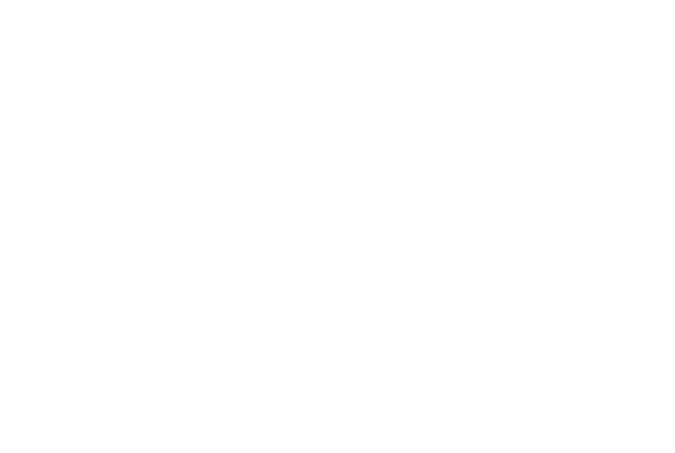
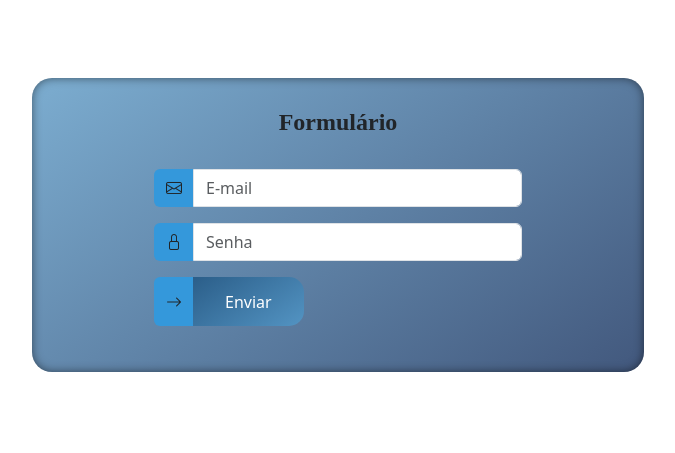
Before and after one commit to ANNY-SOSO/bootstrap-exemplo-de-uso, a plain HTML site: page ex5b-al-fazer-formulario-(ex)/ex5b.html in a window 1280 px wide. Shown: the whole page, without its empty margins (302-977 px from the left). Drawn offline with nearby package versions, Linux system fonts and the light colour scheme.

Commit message:
Atividade concluída
Atividade concluída de revisão de HTML  e CSS

```diff
--- /dev/null
+++ b/cep exercício/index.html
@@ -0,0 +1,102 @@
+<!-- 1ª Digitação (Resolver exercício aqui) -->
+<!DOCTYPE html>
+<html lang="pt-br">
+<head>
+    <meta charset="UTF-8">
+    <meta name="viewport" content="width=device-width, initial-scale=1.0">
+    <title>Exercício 5b</title>
+
+    <!-- Bootstrap CSS -->
+    <link href="https://cdn.jsdelivr.net/npm/bootstrap@5.3.0/dist/css/bootstrap.min.css" rel="stylesheet">
+
+    <!-- Bootstrap ícones -->
+    <link rel="stylesheet" href="https://cdn.jsdelivr.net/npm/bootstrap-icons@1.11.3/font/bootstrap-icons.css">
+
+    <!-- CSS customizado -->
+    <link rel="stylesheet" href="style.css">
+
+</head>
+<body>
+        <div class="container">
+
+            <header>
+                <h1>Busca de Endereço</h1>
+            </header>
+
+            <!-- Inicio do formulário -->
+            <form method="get" action=".">
+                <label>CEP:
+                <input name="cep" type="text" id="cep" value="" size="10" maxlength="9"
+                    onblur="pesquisacep(this.value);" /></label><br />
+                <label>RUA:
+                <input name="rua" type="text" id="rua" size="60" /></label><br />
+                <label>CIDADE:
+                <input name="cidade" type="text" id="cidade" size="40" /></label><br />
+            </form>
+        </div>
+    </body>
+
+    <!-- Adicionando Javascript -->
+    <script>
+
+        function limpa_formulário_cep() {
+                //Limpa valores do formulário de cep.
+                document.getElementById('rua').value=("");
+                document.getElementById('cidade').value=("");
+        }
+
+        function meu_callback(conteudo) {
+            if (!("erro" in conteudo)) {
+                //Atualiza os campos com os valores.
+                document.getElementById('rua').value=(conteudo.logradouro);
+                document.getElementById('cidade').value=(conteudo.localidade);
+            } //end if.
+            else {
+                //CEP não Encontrado.
+                limpa_formulário_cep();
+                alert("Cep não encontrado");
+            }
+        }
+
+        function pesquisacep(valor) {
+
+            //Nova variável "cep" somente com dígitos.
+            var cep = valor.replace(/\D/g, '');
+
+            //Verifica se campo cep possui valor informado.
+            if (cep != "") {
+
+                //Expressão regular para validar o CEP.
+                var validacep = /^[0-9]{8}$/;
+
+                //Valida o formato do CEP.
+                if(validacep.test(cep)) {
+
+                    //Preenche os campos com "..." enquanto consulta webservice.
+                    document.getElementById('rua').value="...";
+                    document.getElementById('cidade').value="...";
+
+                    //Cria um elemento javascript.
+                    var script = document.createElement('script');
+
+                    //Sincroniza com o callback.
+                    script.src = 'https://viacep.com.br/ws/'+ cep + '/json/?callback=meu_callback';
+
+                    //Insere script no documento e carrega o conteúdo.
+                    document.body.appendChild(script);
+
+                } //end if.
+                else {
+                    //cep é inválido.
+                    limpa_formulário_cep();
+                    alert("CEP inválido");
+                }
+            } //end if.
+            else {
+                //cep sem valor, limpa formulário.
+                limpa_formulário_cep();
+            }
+        };
+
+    </script>
+</html>
--- /dev/null
+++ b/cep exercício/style.css
@@ -0,0 +1,71 @@
+/* Importa uma fonte moderna */
+@import url('https://fonts.googleapis.com/css2?family=Poppins:wght@300;400;600&display=swap');
+
+/* Estilização do fundo */
+body {
+    background-color: #d9eaf6;
+    font-family: 'Franklin Gothic Medium', 'Arial Narrow', Arial, sans-serif;
+    display: flex;
+    align-content: center;
+    justify-content: center;
+    margin-top: 50px;
+}
+
+h1 {
+    font-size: x-large;
+    text-align: center;
+    font-family: 'Playfair', "Display";
+    font-weight: 700;
+
+}
+
+/* Labels */
+label {
+    display: block;
+    font-size: 16px;
+    margin-top: 10px;
+}
+
+/* Campos de entrada */
+input {
+    width: 95%;
+    padding: 10px;
+    margin-top: 5px;
+    border: none;
+    border-radius: 5px;
+    font-size: 16px;
+    color: #333;
+}
+
+.container {
+    background: linear-gradient(145deg, #b9c8d3, #6f7580);
+    padding: 30px;
+    margin: 15px;
+    border-radius: 20px;
+    box-shadow: 0px 5px 15px rgba(0, 0, 0, 0.3);
+    width: 400px;
+    display: flex;
+    flex-direction: column;
+    align-items: center;
+    justify-content: center;
+}
+
+form {
+    width: 100%;
+    margin: -10px;
+}
+
+label {
+    font-weight: bold;
+    display: block;
+    color: #ffffff; /* Cor do texto */
+    text-align: left;
+}
+
+input {
+    margin-bottom: 6px;
+    border: none;
+    border-radius: 5px;
+    box-shadow: inset 0px 2px 5px rgba(255, 255, 255, 0.2); /* Sombra interna */
+    font-size: 16px;
+}
--- a/ex5b-al-fazer-formulario-(ex)/ex5b.html
+++ b/ex5b-al-fazer-formulario-(ex)/ex5b.html
@@ -1 +1,63 @@
 <!-- 1ª Digitação (Resolver exercício aqui) -->
+<!DOCTYPE html>
+<html lang="pt-br">
+<head>
+    <meta charset="UTF-8">
+    <meta name="viewport" content="width=device-width, initial-scale=1.0">
+    <title>Exercício 5b</title>
+
+    <!-- Bootstrap CSS -->
+    <link href="https://cdn.jsdelivr.net/npm/bootstrap@5.3.0/dist/css/bootstrap.min.css" rel="stylesheet">
+
+    <!-- Bootstrap ícones -->
+    <link rel="stylesheet" href="https://cdn.jsdelivr.net/npm/bootstrap-icons@1.11.3/font/bootstrap-icons.css">
+
+    <!-- CSS customizado -->
+    <link rel="stylesheet" href="style.css">
+
+
+</head>
+<body>
+
+    <div class="container p-2">
+        <form class="custom-form d-flex flex-column justify-content-center align-items-center">
+
+            <h1>Formulário</h1>
+            <br>
+
+                <div class="col-sm-8 mb-3">
+                <div class="input-group">
+                        <span class="input-group-text custom-icon">
+                            <i class=" bi bi-envelope"></i>
+                        </span>
+                            <input type="Email" class="form-control custom-input" placeholder="E-mail">
+                    </div>
+                </div>
+
+
+                <div class="col-sm-8 mb-3">
+                    <div class="input-group">
+                        <span class="input-group-text custom-icon">
+                            <i class="bi bi-lock"></i>
+                        </span>
+                        <input type="password" class="form-control custom-input" placeholder="Senha">
+                    </div>
+                </div>
+
+
+                <!-- Botão de enviar -->
+                <div class="col-sm-8 mb-3">
+                    <div class="input-group">
+                        <span class="input-group-text custom-icon">
+                            <i class="bi-arrow-right"></i>
+                        </span>
+                        <button type="submit" class="btn btn-primary custom-button">Enviar</button>
+                    </div>
+                </div>
+        </form>
+    </div>
+
+
+    <script src="https://cdn.jsdelivr.net/npm/bootstrap@5.3.0/dist/js/bootstrap.bundle.min.js"></script>
+</body>
+</html>
--- /dev/null
+++ b/ex5b-al-fazer-formulario-(ex)/style.css
@@ -0,0 +1,37 @@
+/* 2ª Digitação (Aqui) */
+
+h1 {
+    font-size: x-large;
+    text-align: center;
+    font-family: 'Playfair', "Display";
+    font-weight: 700;
+}
+
+.custom-form {
+    background: linear-gradient(145deg, #7cadd0, #42587d);
+    padding: 30px;
+    margin: 70px;
+    border-radius: 20px;
+    box-shadow: inset 0px 0 10px rgba(0, 0, 0, 0.5);
+}
+
+
+.custom-icon {
+    background-color: #3498db;
+    border: #316a91;
+}
+
+.btn .btn-primary, .custom-button {
+    background: linear-gradient(145deg, #2b5e89, #5394c3);
+    padding: 0.8rem 2rem;
+    border-radius: 15px;
+    border: none;
+}
+
+.custom-button:hover {
+    background: linear-gradient(145deg, #4d5795, #4451a3);
+}
+
+.container {
+    max-width: 60%;
+}
```
Also changed, not shown: ex5a-al-fazer-grid-(ex)/ex5a.html (+64 -0 lines), README.md.
